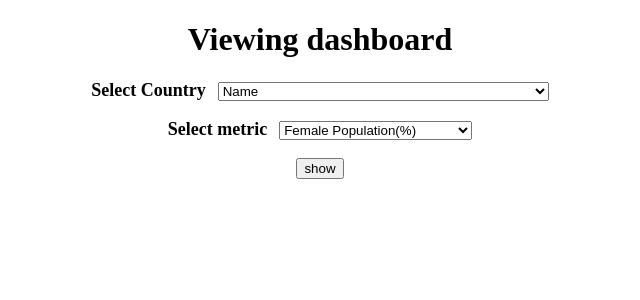
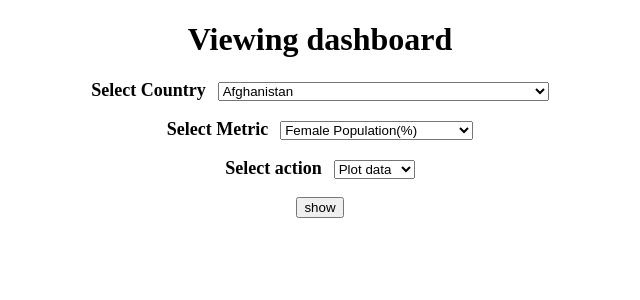
Before and after one commit to canopeerus/DWDMProject, a Flask app: page / in a window 1280 px wide. Shown: the top 300 px of the page, without its empty margins (320-960 px from the left). Run offline with Flask 2, Linux system fonts and the light colour scheme.

Commit message:
R to html plots

```diff
--- a/src/app.py
+++ b/src/app.py
@@ -8,18 +8,26 @@ pathprefix = "/home/canopy/college/sem-6/lab/dwdm-lab/project"
 
 files = glob.glob(pathprefix+"/dwdm-dataset/transpose/*.csv")
 
-metrics = ["Female Population(%)","Agricultural Land(%)","Male Population(%)",
-        "Femaile Population","Total Population","Acces to Electricity(%)",
-        "Male Population","Agricultural Land Area","Infant Mortality Rate",
-        "National Income","GDP","Agricultural value(% of GDP)","Population Density",
+metrics = ["Female Population(%)","Agricultural Land(%)",
+        "Male Population(%)","Femaile Population","Total Population",
+        "Acces to Electricity(%)","Male Population",
+        "Agricultural Land Area","Infant Mortality Rate","National Income",
+        "GDP","Agricultural value(% of GDP)","Population Density",
         "Population age 15-64(%)","CO2 Emission"]
 
 metric_file_map = dict (zip (metrics,files))
 
 app = Flask (__name__)
 app.secret_key = os.urandom (12)
+app.config["CACHE_TYPE"] = "null"
 country =' '
 metric = ' '
+
+@app.after_request
+def add_header (response):
+    response.headers['Cache-Control'] = 'public,max-age=0'
+    response.headers['Pragma'] = 'no-cache'
+    return response
 
 @app.route ('/')
 def home ():
@@ -29,6 +37,7 @@ def home ():
     f = open ("../dwdm-dataset/transpose/gdp-transpose.csv","r")
     reader = csv.reader (f,delimiter=',')
     cols = next (reader)
+    cols = cols [1:]
     f.close ()
     return render_template ("index.html",countries = cols, m = metrics)
 
@@ -36,6 +45,7 @@ def home ():
 def showdata():
     selected_c = request.form.get('country')
     selected_m = request.form.get('metric')
+    selected_a = request.form.get('d_action')
     years_list = []
     values_list = []
     infile = metric_file_map[selected_m]
@@ -44,12 +54,18 @@ def showdata():
     for row in readr:
         values_list.append (row[str(selected_c)])
         years_list.append (row[' Name'])
-    print (values_list)
+    f.close ()
     finaldata = []
     for x,y in zip (years_list,values_list):
         finaldata.append ([x,y])
-
-    return render_template("showdata.html", data=finaldata,metric=selected_m)
+    if selected_a == 'view':
+        return render_template("showdata.html", data=finaldata,
+                metric=selected_m,country=selected_c)
+    elif selected_a == 'plot':
+        print (metric_file_map[selected_m]+","+selected_c+","+selected_m)
+        proc = subprocess.call(['./shell/plot',metric_file_map[selected_m],
+                selected_c,selected_m])
+        return render_template("showplot.html",metric=selected_m,country=selected_c)
 
 if __name__ == "__main__":
     app.run (debug=True)
--- a/src/templates/index.html
+++ b/src/templates/index.html
@@ -15,11 +15,17 @@
                     {% endfor %}
                 </select>
                 <br><br>
-                <b><font size="4">Select metric</font></b> &nbsp;
+                <b><font size="4">Select Metric</font></b> &nbsp;
                 <select name='metric'>
                     {% for value in m %}
                         <option value="{{ value }}">{{ value }}</option>
                     {% endfor %}
+                </select>
+                <br><br>
+                <b><font size="4">Select action</font></b> &nbsp;
+                <select name='d_action'>
+                    <option value="plot">Plot data</option>
+                    <option value="view">View data</option>
                 </select>
             <br><br>
             <input type="submit" name="submit" id="submit" value="show"/>
```
Also changed, not shown: src/templates/showplot.html (added, +21 -0 lines), 2 other files.
